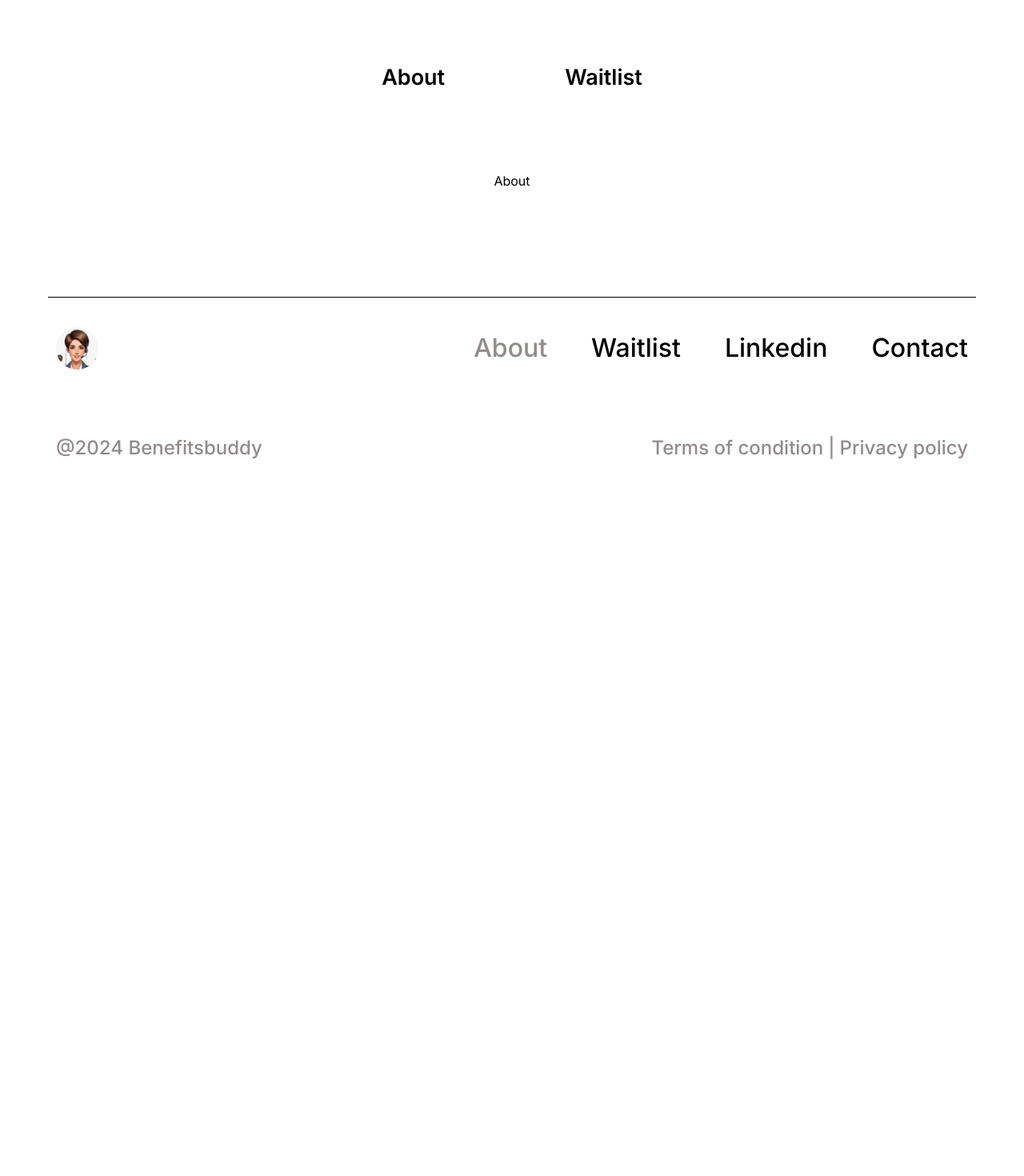
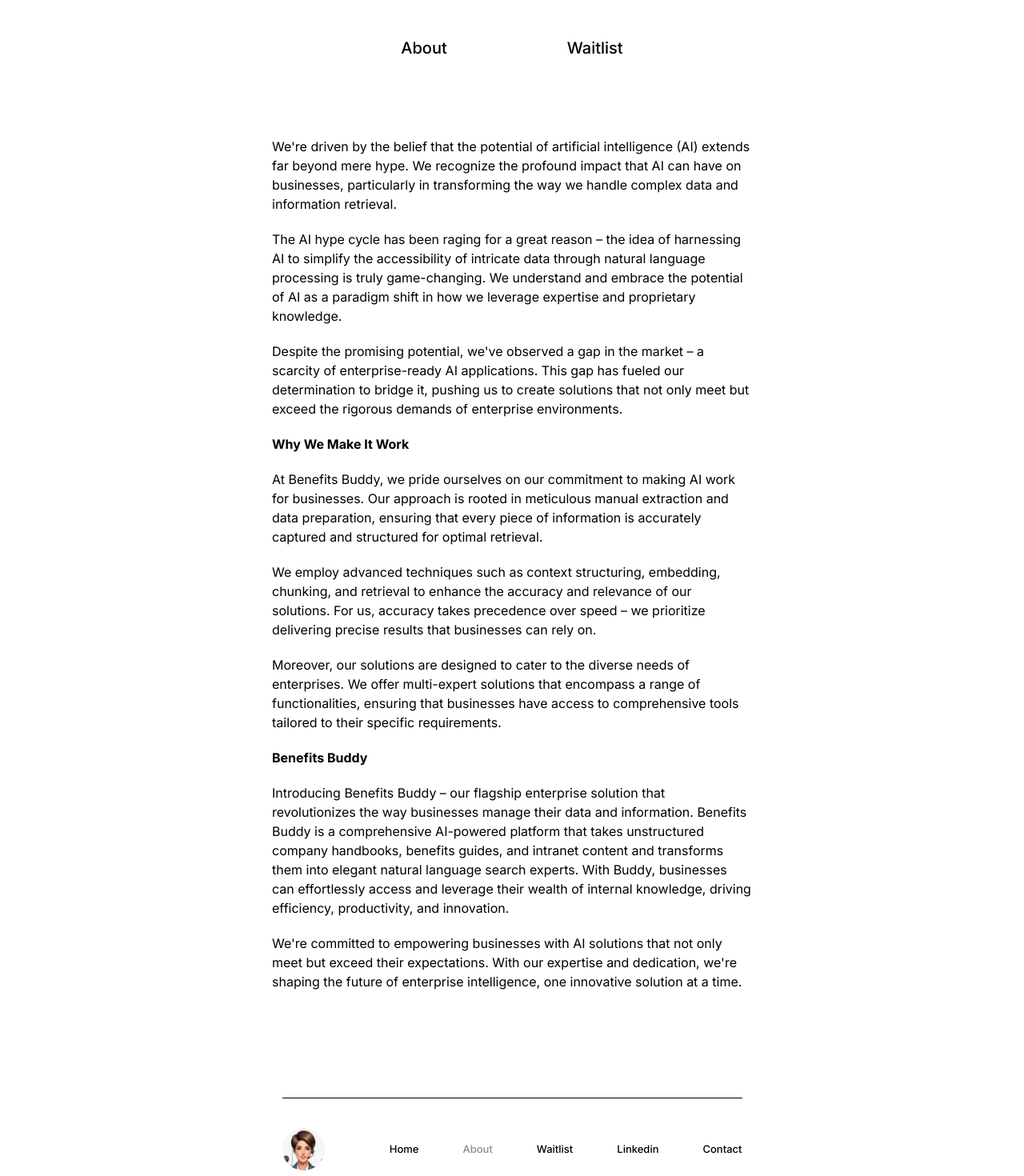
Before and after one commit to Chibuzo15/benefits-buddy, a Next.js app: page /about in a window 1280 px wide. Shown: the top 1470 px of the page at 80% size. Before the commit the page ends 877 px from the top, so only its background shows below. Built offline with nearby package versions, Linux system fonts and the light colour scheme.

Commit message:
Added about us, update footer links, other minor changes

```diff
--- a/src/app/about/page.tsx
+++ b/src/app/about/page.tsx
@@ -1,8 +1,58 @@
 
 export default function About() {
   return (
-    <main className="flex flex-col items-center justify-between p-24">
-      About
+    <main className="flex flex-col items-center justify-between p-24 space-y-[20px]">
+      <div className="mx-[20px] font-[400] sm:max-w-[600px]">
+        We're driven by the belief that the potential of artificial intelligence (AI) extends far beyond mere
+        hype. We recognize the profound impact that AI can have on businesses, particularly in
+        transforming the way we handle complex data and information retrieval.
+      </div>
+      <div className="mx-[20px] font-[400] sm:max-w-[600px]">
+        The AI hype cycle has been raging for a great reason – the idea of harnessing AI to simplify the
+        accessibility of intricate data through natural language processing is truly game-changing. We
+        understand and embrace the potential of AI as a paradigm shift in how we leverage expertise
+        and proprietary knowledge.
+      </div>
+      <div className="mx-[20px] font-[400] sm:max-w-[600px]">
+        Despite the promising potential, we've observed a gap in the market – a scarcity of
+        enterprise-ready AI applications. This gap has fueled our determination to bridge it, pushing us
+        to create solutions that not only meet but exceed the rigorous demands of enterprise
+        environments.
+      </div>
+      <div className="w-full mx-[20px] font-[700] sm:max-w-[600px]">
+        Why We Make It Work
+      </div>
+      <div className="mx-[20px] font-[400] sm:max-w-[600px]">
+        At Benefits Buddy, we pride ourselves on our commitment to making AI work for businesses.
+        Our approach is rooted in meticulous manual extraction and data preparation, ensuring that
+        every piece of information is accurately captured and structured for optimal retrieval.
+      </div>
+      <div className="mx-[20px] font-[400] sm:max-w-[600px]">
+        We employ advanced techniques such as context structuring, embedding, chunking, and
+        retrieval to enhance the accuracy and relevance of our solutions. For us, accuracy takes
+        precedence over speed – we prioritize delivering precise results that businesses can rely on.
+      </div>
+      <div className="mx-[20px] font-[400] sm:max-w-[600px]">
+        Moreover, our solutions are designed to cater to the diverse needs of enterprises. We offer
+        multi-expert solutions that encompass a range of functionalities, ensuring that businesses have
+        access to comprehensive tools tailored to their specific requirements.
+      </div>
+      <div className="w-full mx-[20px] font-[700] sm:max-w-[600px]">
+        Benefits Buddy
+      </div>
+      <div className="mx-[20px] font-[400] sm:max-w-[600px]">
+        Introducing Benefits Buddy – our flagship enterprise solution that revolutionizes the way
+        businesses manage their data and information. Benefits Buddy is a comprehensive AI-powered
+        platform that takes unstructured company handbooks, benefits guides, and intranet content and
+        transforms them into elegant natural language search experts. With Buddy, businesses can
+        effortlessly access and leverage their wealth of internal knowledge, driving efficiency,
+        productivity, and innovation.
+      </div>
+      <div className="mx-[20px] font-[400] sm:max-w-[600px]">
+        We're committed to empowering businesses with AI solutions that not only meet but exceed
+        their expectations. With our expertise and dedication, we're shaping the future of enterprise
+        intelligence, one innovative solution at a time.
+      </div>
     </main>
   );
 }
--- a/src/app/page.tsx
+++ b/src/app/page.tsx
@@ -34,7 +34,7 @@
             as="div"
           >
             <div className="fixed top-0 right-0 left-0 bottom-0 bg-[#00000080] backdrop-blur-sm transition-opacity duration-300" />
-            <div className="fixed inset-0 z-10 overflow-y-auto">
+            <div className="fixed inset-0 top-0 right-0 left-0 bottom-0 z-10 overflow-y-auto">
               <div className=" flex items-center  justify-center min-h-screen pt-4 px-4 pb-20 text-center sm:p-0">
                 <button
                   className
@@ -79,10 +79,10 @@
         className="rounded-[50%] h-[80px] w-[80px] md:h-[114px] md:w-[114px]" />
       <div className="mx-[20px] mt-[90px] md:mt-[132px] sm:max-w-[600px] ">
         <div className="font-[500] md:text-[32px] text-center mb-[60px] md:mb-[100px]">
-          Benefits buddy is a Comprehensive enterprise solution that takes unstructured company handbooks, benefits guides, and intranet content and transforms it into an elegant natural language search expert
+          Benefits buddy is a <br />Comprehensive enterprise <br />solution that takes unstructured <br />company handbooks, benefits <br />guides, and intranet content and <br />transforms it into an elegant <br />natural language search expert
         </div>
         <div className="font-[300]  md:text-[32px] text-center">
-          Picture a workspace where company handbooks, benefits guides, and intranet content are no longer scattered and confusing, but organized and easily accessible.
+          Picture a workspace where <br />company handbooks, benefits <br />guides, and intranet content are <br />no longer scattered and <br />confusing, but organized and <br />easily accessible.
         </div>
       </div>
       <div className="mt-[80px] sm:mt-[150px] mb-[40px] sm:mb-[70px]">
@@ -101,7 +101,7 @@
         </div>
       </div>
       <div className="mx-[20px] font-[300] mb-[80px] sm:mb-[150px] md:text-[32px] text-center  sm:max-w-[600px]">
-        She is an employee at a fast-paced tech company, and she  often finds himself lost in a sea of scattered documents and unclear benefits information
+        She is an employee at a fast-<br />paced tech company, and <br />she  often finds himself lost <br />in a sea of scattered <br />documents and unclear <br />benefits information
       </div>
       <div className="mb-[80px] sm:mb-[150px]"
       >
@@ -114,7 +114,7 @@
         </div>
       </div>
       <div className="mx-[20px] font-[300] mb-[50px] sm:mb-[120px] md:text-[32px] text-center  sm:max-w-[600px]">
-        With Benefits Buddy's powerful natural language search feature, keren can now find answers to her questions in no time. types in his query, and Benefits Buddy instantly provides relevant, accurate results, saving him valuable time and effort.
+        With Benefits Buddy's powerful <br />natural language search feature, <br />keren can now find answers to <br />her questions in no time. types in <br />his query, and Benefits Buddy <br />instantly provides relevant, <br />accurate results, saving him <br />valuable time and effort.
       </div>
       <div className="px-[20px] md:px-[50px] w-full h-[250px] md:h-[400px] lg:h-[450px]  mb-[80px] sm:mb-[150px] sm:max-w-[930px]">
         <div className="relative rounded-[15px] bg-[#D9D9D9] h-full w-full"
@@ -127,7 +127,7 @@
         </div>
       </div>
       <div className="mx-[20px] font-[300] mb-[50px] sm:mb-[120px] md:text-[32px] text-center  sm:max-w-[600px]">
-        Keren simply types in her query, and Benefits Buddy instantly provides relevant, accurate results, saving him valuable time and effort.
+        Keren simply types in her query, <br />and Benefits Buddy instantly <br />provides relevant, accurate <br />results, saving him valuable time <br />and effort.
       </div>
 
       <div className="px-[20px] md:px-[50px] w-full  mb-[60px] sm:mb-[120px] sm:max-w-[600px]">
@@ -146,7 +146,7 @@
         </button>
       </div>
       <div className="mx-[20px] font-[300] mb-[50px] sm:mb-[120px] md:text-[32px] text-center  sm:max-w-[600px]">
-        Soon, more and more employees like Keren will begin using Benefits Buddy, experiencing the same transformation in their work experience.
+        Soon, more and more employees <br />like Keren will begin using Benefits <br />Buddy, experiencing the same <br />transformation in their work <br />experience.
       </div>
       <div className="font-[600] md:text-[32px] mb-[50px] sm:mb-[100px]">Powered by Lockthon</div>
     </main>
--- a/src/app/waitlist/page.tsx
+++ b/src/app/waitlist/page.tsx
@@ -141,7 +141,7 @@
               <Field
                 name="name"
                 type="text"
-                placeholder="Name"
+                placeholder="Company Name"
                 className="block w-full px-3 py-2 rounded-[12px] border border-[2px] border-[#00000014]"
               />
               {formik.touched.name && formik.errors.name ? (
--- a/src/components/Footer.tsx
+++ b/src/components/Footer.tsx
@@ -8,6 +8,10 @@
     const pathName = usePathname();
 
     const navLinks = [
+        {
+            title: 'Home',
+            href: '/'
+        },
         {
             title: 'About',
             href: '/about'
@@ -27,10 +31,10 @@
     ]
 
     return <footer
-        className="sm:mx-[60px]"
+        className="sm:mx-[60px] flex flex-col items-center"
     >
-        <div className="bg-[#000000] h-[1px] w-full my-[37px]"></div>
-        <div className="flex  justify-between mx-[10px] items-center">
+        <div className="bg-[#000000] h-[1px] w-full my-[37px] max-w-[575px]"></div>
+        <div className="flex px-[19px] sm:px-[0] w-full justify-between mx-[10px] items-center max-w-[575px]">
             <div className='w-[53px] mr-[10px]'>
                 <img
                     className="h-[53px] w-[53px] rounded-[50%]"
@@ -44,7 +48,7 @@
                         return (<Link
                             key={link.title}
                             className={
-                                addClassNames("text-[13px] sm:text-[25px] xl:text-[32px]",
+                                addClassNames("text-[13px] ",
                                     isActive ? 'text-[#928B8B]' : ''
                                 )
                             }
@@ -53,11 +57,11 @@
                 }
             </div>
         </div>
-        <div className='mx-[10px] flex flex-wrap sm:flex-nowrap mt-[118px] justify-between items-center mt-[80px] mb-[30px]'>
-            <div className='text-[#928B8B] font-[500] text-[13px] sm:text-[22px] xl:text-[24px]'>
+        <div className='mx-[10px] max-w-[575px] px-[19px] sm:px-[0] w-full flex flex-wrap sm:flex-nowrap mt-[118px] justify-between items-center mt-[80px] mb-[30px]'>
+            <div className='text-[#928B8B] font-[500] text-[13px] '>
                 @2024 Benefitsbuddy
             </div>
-            <div className='flex items-center text-[#928B8B] font-[500] text-[13px] sm:text-[22px] xl:text-[24px]'>
+            <div className='flex items-center text-[#928B8B] font-[500] text-[13px] '>
                 <span>Terms of condition</span> <span className='mx-[6px]'>|</span> <span>Privacy policy</span>
             </div>
         </div>
--- a/src/components/Header.tsx
+++ b/src/components/Header.tsx
@@ -4,11 +4,11 @@
 const Header = () => {
 
     return <header
-        className="flex items-center justify-between sm:justify-center mt-[30px] xl:mt-[77px] mx-[24px]"
+        className="flex items-center justify-between sm:justify-center mt-[30px] xl:mt-[45px] mx-[24px]"
     >
         <Link
             href='/about'
-            className="text-[16px] lg:text-[27px] font-[600]">
+            className="text-[18px] lg:text-[20px] font-[500]">
             About
         </Link>
         <Link href='/' className="w-[150px] flex justify-center" >
@@ -16,7 +16,7 @@
         </Link>
         <Link
             href='/waitlist'
-            className=" text-[16px] lg:text-[27px] font-[600]">Waitlist</Link>
+            className=" text-[18px] lg:text-[20px] font-[500]">Waitlist</Link>
     </header>
 }
 
```
